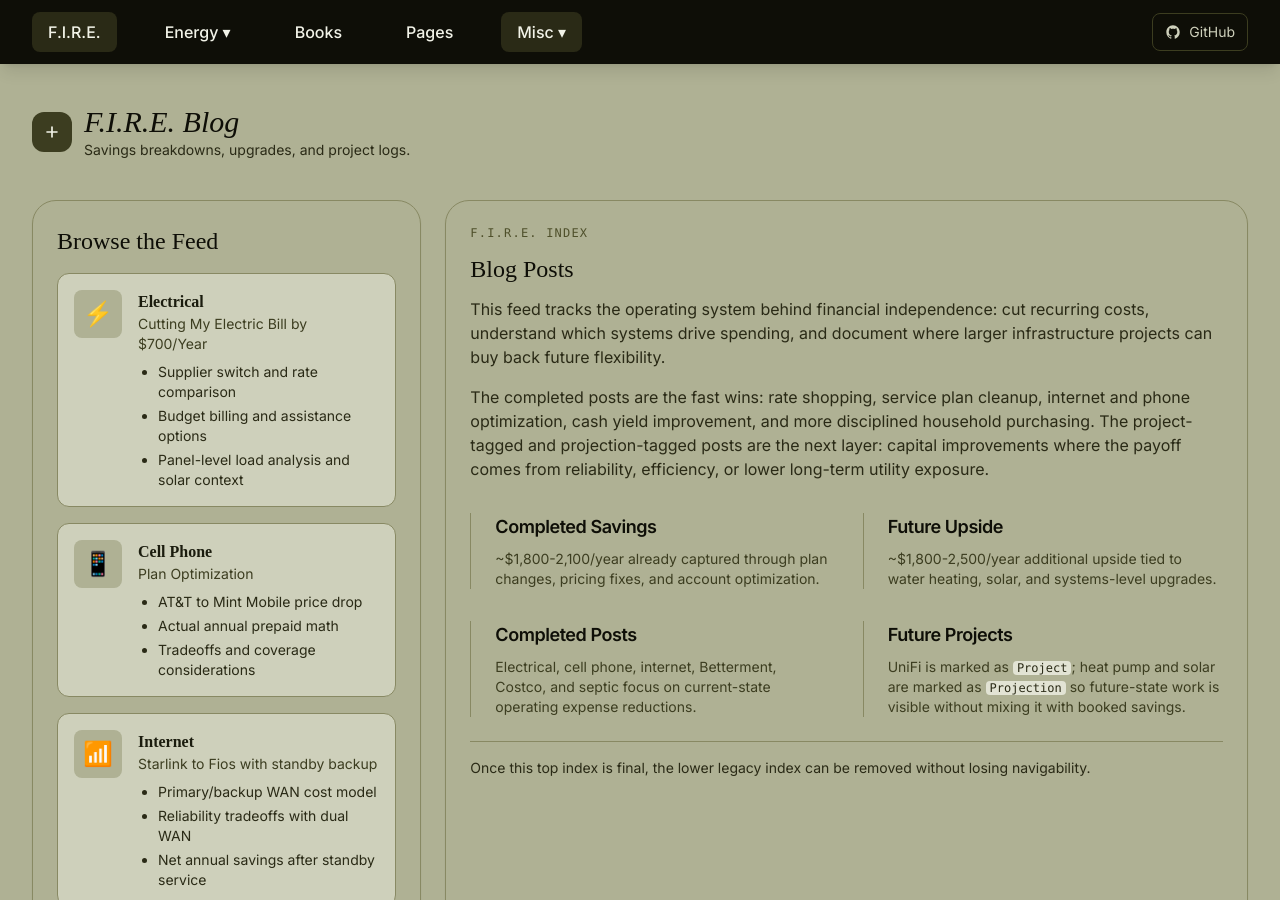
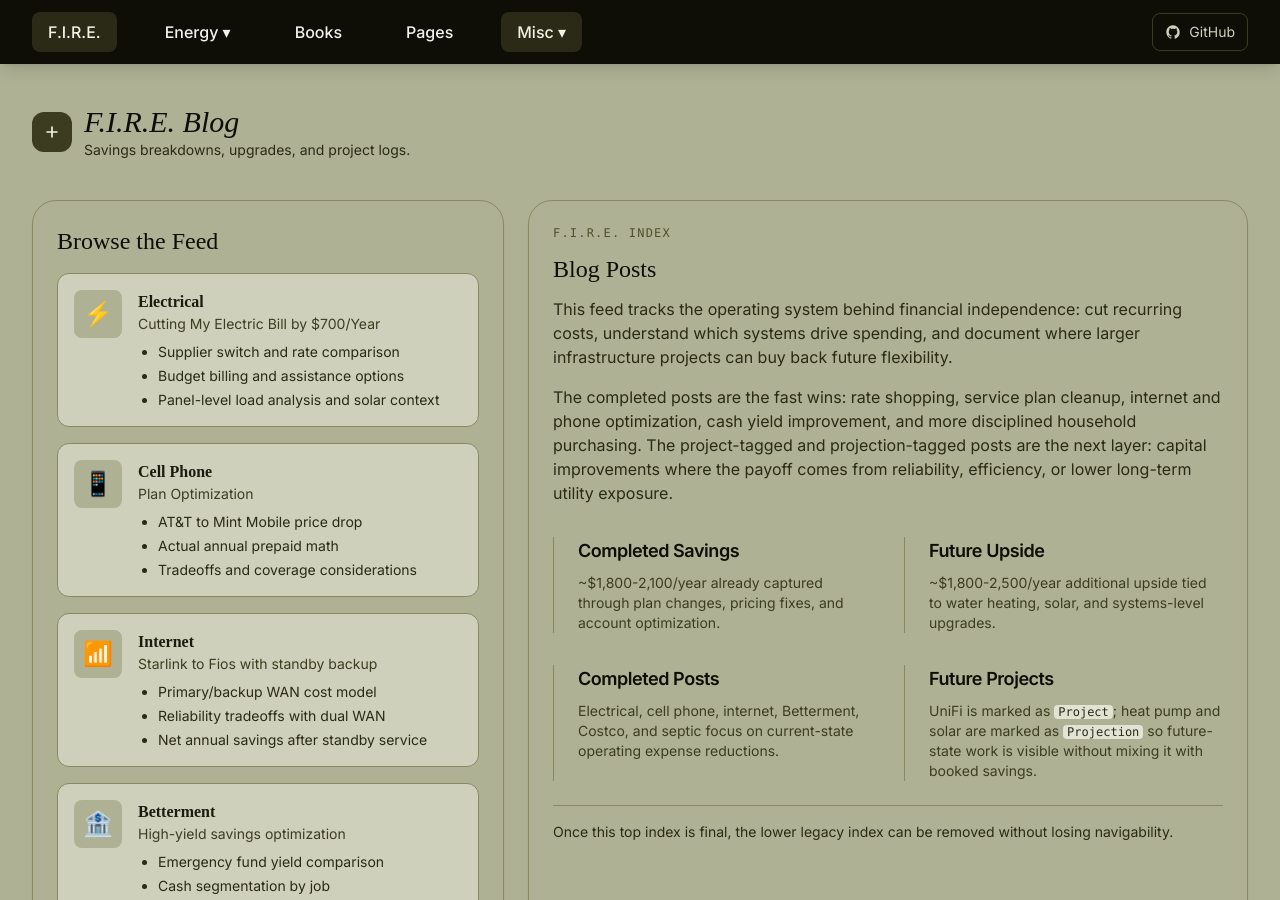
Before and after one commit to techmore/techmore.github.io, a Jekyll site: the page built from index.html, in a window 1280 px wide and 900 px high. Built offline with Jekyll 4.4.1, drawn with Linux system fonts in a browser that asks for light colours; nearby versions of some CDN libraries; some web fonts are replaced.

Commit message:
Widen home page feed column

```diff
--- a/index.html
+++ b/index.html
@@ -25,8 +25,8 @@ title: F.I.R.E. - Techmore
     <!-- Blog Posts -->
     <section id="blog-posts" class="pb-16">
         <div class="max-w-7xl mx-auto px-4 sm:px-6 lg:px-8">
-            <div class="grid gap-6 lg:grid-cols-3">
-                <div class="bg-olive-200/80 rounded-3xl border border-olive-400 p-6 shadow-sm" id="content-grid">
+            <div class="grid gap-6 lg:grid-cols-5">
+                <div class="lg:col-span-2 bg-olive-200/80 rounded-3xl border border-olive-400 p-6 shadow-sm" id="content-grid">
                     <h2 class="text-2xl text-olive-950 mb-4">Browse the Feed</h2>
                     <div class="space-y-4">
                         <a href="#electrical" class="flex items-start gap-4 p-4 bg-olive-200 rounded-xl hover:bg-olive-400/60 transition-colors border border-olive-400">
@@ -148,7 +148,7 @@ title: F.I.R.E. - Techmore
                         </a>
                     </div>
                 </div>
-                <div class="lg:col-span-2 bg-olive-200/70 rounded-3xl border border-olive-400 p-6 shadow-sm">
+                <div class="lg:col-span-3 bg-olive-200/70 rounded-3xl border border-olive-400 p-6 shadow-sm">
                     <p class="text-xs text-olive-600 font-mono tracking-widest uppercase">F.I.R.E. Index</p>
                     <h2 class="mt-3 text-2xl text-olive-950">Blog Posts</h2>
                     <p class="mt-3 text-base text-olive-800">This feed tracks the operating system behind financial independence: cut recurring costs, understand which systems drive spending, and document where larger infrastructure projects can buy back future flexibility.</p>
```
